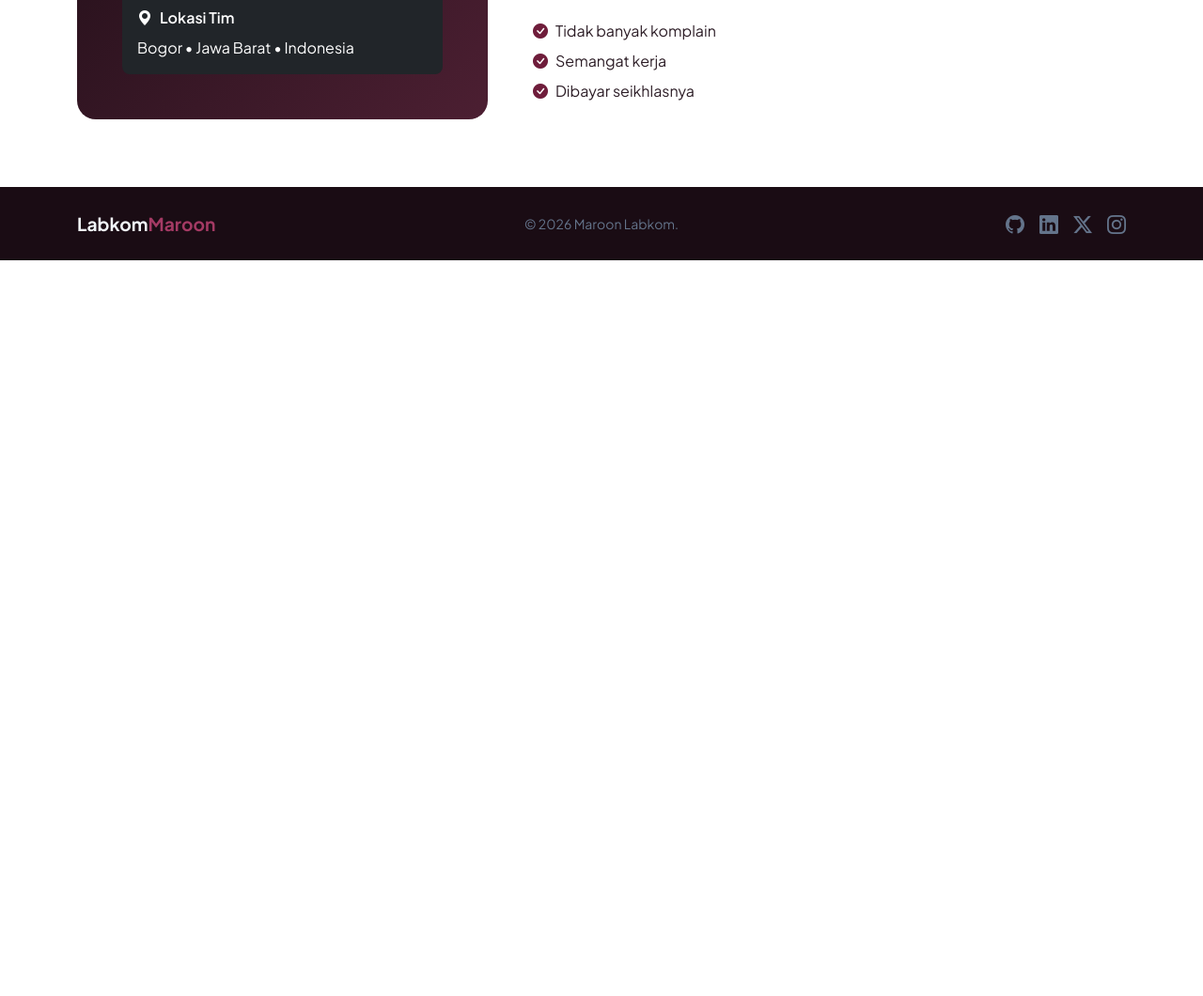
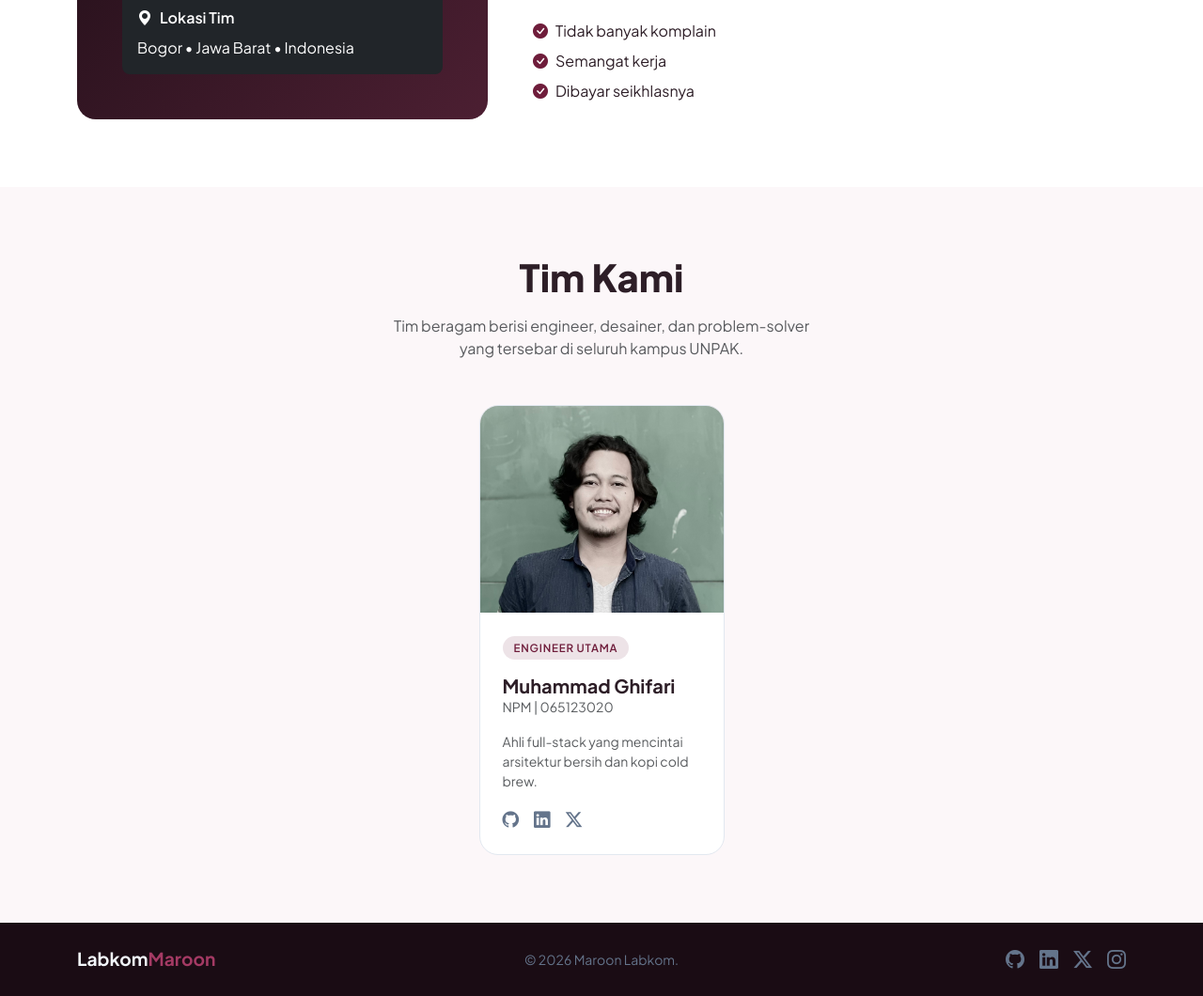
Before and after one commit to YuroZ999/SE-Pertemuan-5, a plain HTML site: page index.html in a window 1280 px wide. Shown: the part 1697-2757 px from the top of the page at 94% size. Before the commit the page ends 1974 px from the top, so only its background shows below. Drawn offline with nearby package versions, Linux system fonts and the light colour scheme.

Commit message:
tambah bio A

```diff
--- a/index.html
+++ b/index.html
@@ -242,6 +242,48 @@
   </section>
 
   <!-- ═══════════════════════════════════════════════════
+       TEAM
+  ════════════════════════════════════════════════════ -->
+  <section id="team" class="py-5">
+    <div class="container py-4">
+
+      <div class="text-center mb-5">
+        <h2 class="fw-800 fs-1 mb-3" style="font-weight: 800;">Tim Kami</h2>
+        <p class="text-muted mx-auto" style="max-width: 480px;">
+          Tim beragam berisi engineer, desainer, dan problem-solver
+          yang tersebar di seluruh kampus UNPAK.
+        </p>
+      </div>
+
+      <div class="row g-4 justify-content-center">
+        <div class="col-md-6 col-lg-3">
+          <div class="team-card bg-white h-100">
+            <div class="photo-wrap">
+              <img
+                src="images/tim_1.jpeg"
+                alt="ari"
+              />
+            </div>
+            <div class="p-4">
+              <span class="role-badge mb-2">Engineer Utama</span>
+              <h5 class="fw-700 mb-0 mt-2" style="font-weight:700;">Muhammad Ghifari</h5>
+              <p class="text-muted small mb-3">NPM | 065123020</p>
+              <p class="text-muted small mb-3">
+                Ahli full-stack yang mencintai arsitektur bersih dan kopi cold brew.
+              </p>
+              <div class="d-flex gap-3">
+                <a href="#" class="social-link"><i class="bi bi-github"></i></a>
+                <a href="#" class="social-link"><i class="bi bi-linkedin"></i></a>
+                <a href="#" class="social-link"><i class="bi bi-twitter-x"></i></a>
+              </div>
+            </div>
+          </div>
+        </div>
+      </div>
+    </div>
+  </section>
+
+  <!-- ═══════════════════════════════════════════════════
        FOOTER
   ════════════════════════════════════════════════════ -->
   <footer class="py-4">
--- a/style.css
+++ b/style.css
@@ -66,6 +66,23 @@
   color: #fff;
 }
 
+.hero-stat {
+  border-left: 3px solid var(--brand-maroon);
+  padding-left: 1rem;
+}
+.hero-stat .number {
+  font-size: 2rem;
+  font-weight: 800;
+  color: #f1f5f9;
+  line-height: 1;
+}
+.hero-stat .label {
+  font-size: 0.8rem;
+  color: #64748b;
+  text-transform: uppercase;
+  letter-spacing: 0.06em;
+}
+
 /* ── Services ───────────────────────────────────────── */
 #services {
   background: #fcf7f9;
@@ -106,8 +123,62 @@
   align-items: center;
   justify-content: center;
 }
+.about-check {
+  color: var(--brand-maroon);
+}
 
-.about-check {
+/* ── Team ───────────────────────────────────────────── */
+#team {
+  background: #fcf7f9;
+}
+
+.team-card {
+  border: 1px solid #e2e8f0;
+  border-radius: 1.25rem;
+  overflow: hidden;
+  transition:
+    transform 0.2s,
+    box-shadow 0.2s;
+}
+.team-card:hover {
+  transform: translateY(-5px);
+  box-shadow: 0 16px 40px rgba(0, 0, 0, 0.1);
+}
+.team-card .photo-wrap {
+  height: 220px;
+  background: linear-gradient(135deg, #f7e4ec, #efd2dc);
+  overflow: hidden;
+  display: flex;
+  align-items: center;
+  justify-content: center;
+}
+.team-card .photo-wrap img {
+  width: 100%;
+  height: 100%;
+  object-fit: cover;
+}
+.team-card .photo-wrap .placeholder-icon {
+  font-size: 5rem;
+  color: #94a3b8;
+}
+.team-card .role-badge {
+  font-size: 0.72rem;
+  font-weight: 600;
+  letter-spacing: 0.07em;
+  text-transform: uppercase;
+  background: rgba(111, 29, 59, 0.12);
+  color: var(--brand-maroon);
+  border-radius: 50px;
+  padding: 0.25rem 0.75rem;
+  display: inline-block;
+}
+.team-card .social-link {
+  color: #64748b;
+  text-decoration: none;
+  font-size: 1.1rem;
+  transition: color 0.15s;
+}
+.team-card .social-link:hover {
   color: var(--brand-maroon);
 }
 
@@ -116,22 +187,18 @@
   background: var(--brand-dark);
   color: #64748b;
 }
-
 footer a {
   color: #64748b;
   text-decoration: none;
 }
-
 footer a:hover {
   color: var(--brand-maroon-light);
 }
-
 footer .footer-brand {
   color: #f1f5f9;
   font-weight: 700;
   font-size: 1.2rem;
 }
-
 footer .footer-brand span {
   color: var(--brand-maroon-light);
 }
```
Also changed, not shown: images/tim_1.jpeg (added).
